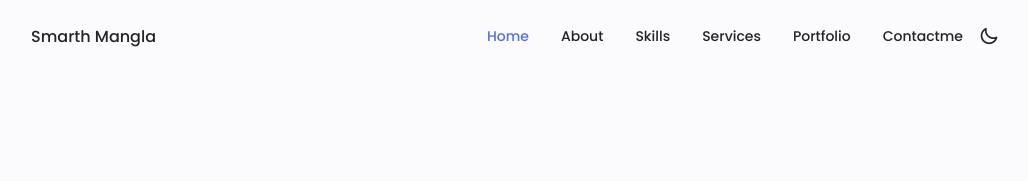
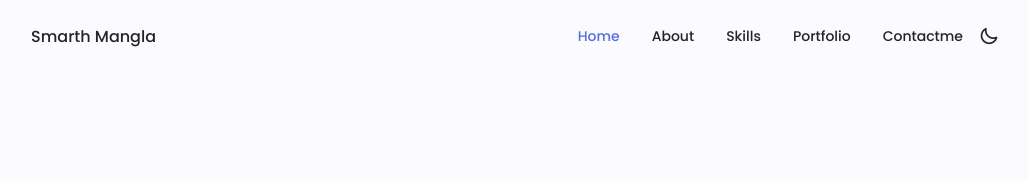
Before and after one commit to smarthmangla/personal_porfolio, a plain HTML site: page index.html in a window 1280 px wide. Shown: the top 181 px of the page, without its empty margins (125-1153 px from the left). Drawn offline with nearby package versions, Linux system fonts and the light colour scheme; grey boxes are pictures that could not be loaded.

Commit message:
Changes in navbar

```diff
--- a/index.html
+++ b/index.html
@@ -39,11 +39,6 @@
                <li>
                   <a href="#skills" class="nav__link">
                      <i class="uil uil-file-alt nav__icon"></i> Skills
-                  </a>
-               </li>
-               <li>
-                  <a href="#services" class="nav__link">
-                     <i class="uil uil-briefcase nav__icon"></i> Services
                   </a>
                </li>
                <li>
```
